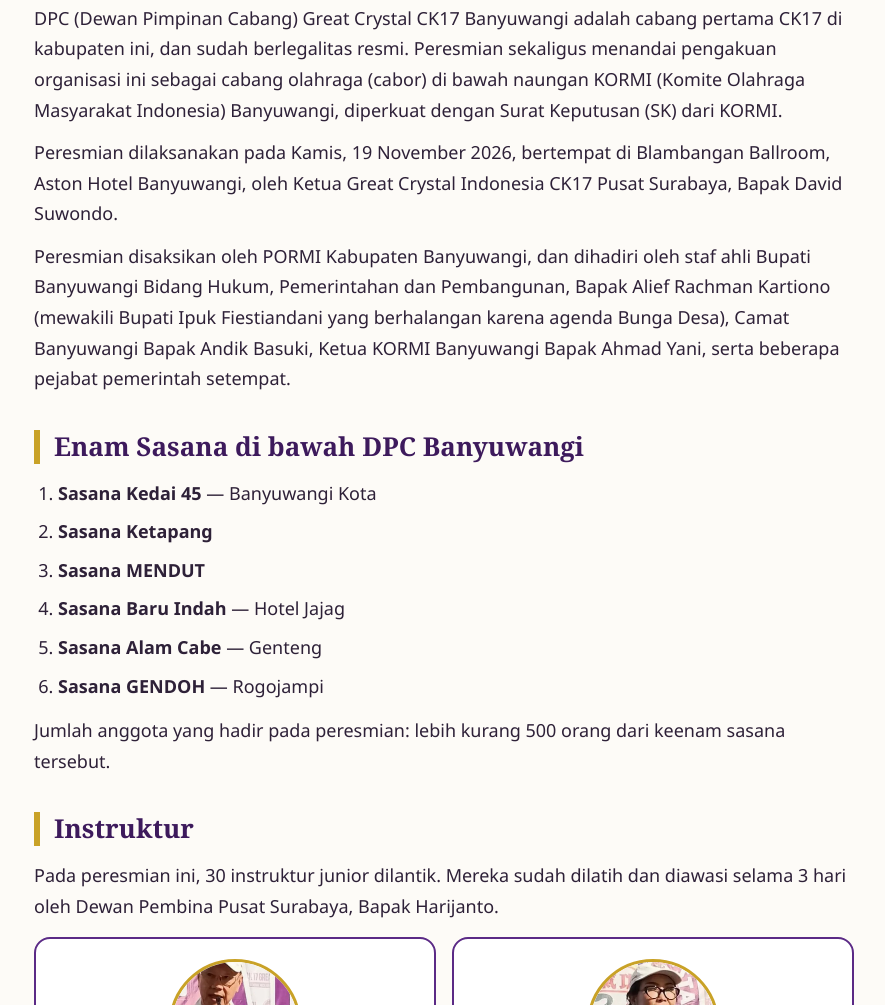
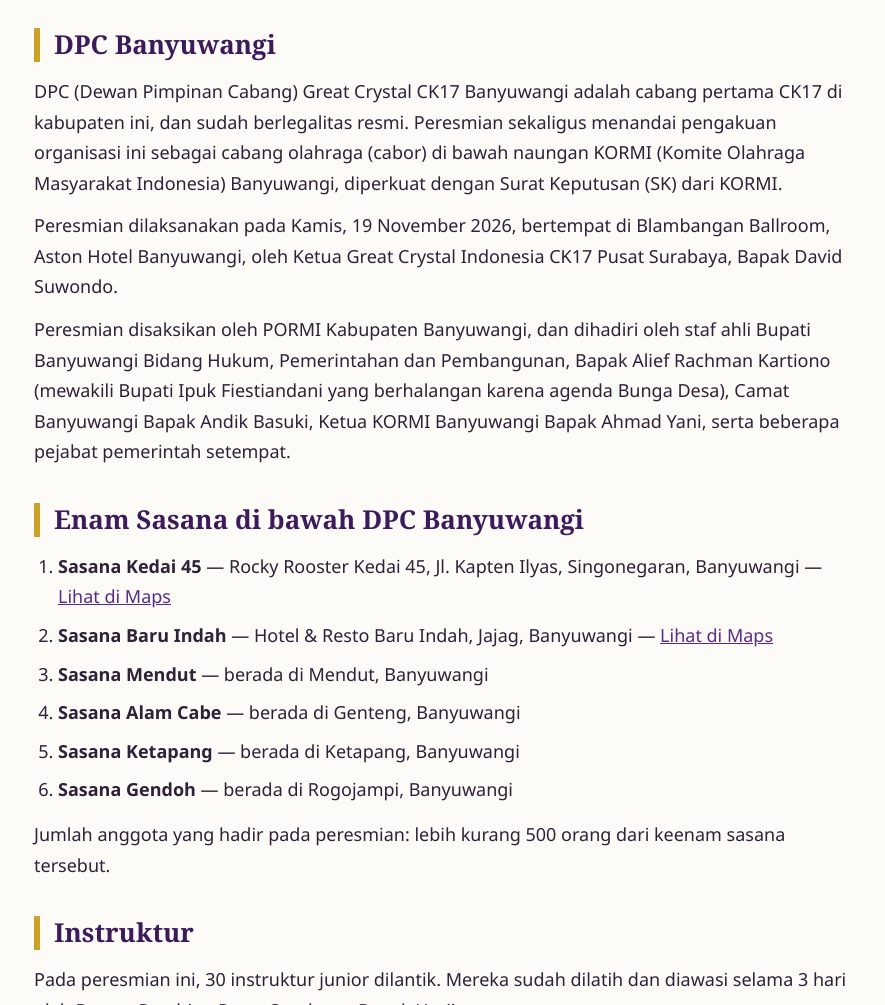
Before and after one commit to paranparanjare-bot/ck17-great-crystal, a plain HTML site: page index.html in a window 1280 px wide. Shown: the part 1146-2151 px from the top of the page, without its empty margins (196-1081 px from the left). Drawn offline with Linux system fonts and the light colour scheme.

Commit message:
Revisi 28 Nov: hapus nomor HP admin, tambah Sekretariat Kedai 45, daftar 6 sasana baru + jadwal latihan

```diff
--- a/chatbot.js
+++ b/chatbot.js
@@ -46,19 +46,19 @@ document.addEventListener('DOMContentLoaded', function () {
   var TANYA = [
     { kunci: ['apa itu ck17', 'ck17 itu apa', 'tentang ck17', 'qigong', 'senam'], jawab: "CK17 adalah senam bio-energi (Chinese Bio-Energy Medical Chi-Kung). Senam ini terdiri atas 17 jurus, dicetuskan oleh Guru Besar asal Taiwan, Prof. Dr. Lee Chen Chou. Anggota berlatih bersama secara rutin di sasana, dipandu instruktur." },
     { kunci: ['biaya', 'gratis', 'bayar'], jawab: "Latihan CK17 gratis dan terbuka bagi masyarakat, tanpa pungutan biaya." },
-    { kunci: ['sasana', 'lokasi', 'tempat latihan'], jawab: "Ada 6 sasana di bawah DPC Banyuwangi: Kedai 45 (Banyuwangi Kota), Ketapang, MENDUT, Baru Indah (Hotel Jajag), Alam Cabe (Genteng), dan GENDOH (Rogojampi)." },
-    { kunci: ['bergabung', 'gabung', 'daftar', 'mendaftar', 'cara join', 'join'], jawab: "Caranya mudah: datang langsung ke salah satu sasana saat jadwal latihan, atau hubungi kami lewat WhatsApp 0851-1150-7890. Pendaftaran gratis." },
-    { kunci: ['jadwal', 'kapan latihan', 'jam latihan', 'hari latihan'], jawab: "Jadwal latihan tiap sasana menyusul — silakan hubungi kami lewat WhatsApp 0851-1150-7890 untuk info terbaru." },
+    { kunci: ['sasana', 'lokasi', 'tempat latihan'], jawab: "Ada 6 sasana di bawah DPC Banyuwangi: 1. Sasana Kedai 45 — Rocky Rooster Kedai 45, Jl. Kapten Ilyas, Singonegaran, Banyuwangi. 2. Sasana Baru Indah — Hotel & Resto Baru Indah, Jajag, Banyuwangi. 3. Sasana Mendut — berada di Mendut, Banyuwangi. 4. Sasana Alam Cabe — berada di Genteng, Banyuwangi. 5. Sasana Ketapang — berada di Ketapang, Banyuwangi. 6. Sasana Gendoh — berada di Rogojampi, Banyuwangi." },
+    { kunci: ['bergabung', 'gabung', 'daftar', 'mendaftar', 'cara join', 'join'], jawab: "Caranya mudah: datang langsung ke salah satu sasana saat jadwal latihan. Pendaftaran gratis." },
+    { kunci: ['jadwal', 'kapan latihan', 'jam latihan', 'hari latihan'], jawab: "Latihan dimulai pukul 06.30 pagi sampai selesai. Sasana Kedai 45: Selasa & Kamis. Sasana Ketapang: Jumat. Untuk sasana lain, silakan datang langsung ke sasana untuk info jadwal." },
     { kunci: ['ketua', 'pengurus', 'pemimpin', 'agus sudirman', 'david suwondo', 'harijanto', 'ike dianita', 'lao shi'], jawab: "Ketua DPC Banyuwangi: Bapak Agus Sudirman. Instruktur Senior: Lao shi IKE Dianita. Ketua Great Crystal Indonesia CK17 Pusat Surabaya: Bapak David Suwondo. Dewan Pembina Pusat Surabaya: Bapak Harijanto." },
     { kunci: ['kapan diresmikan', 'diresmikan kapan', 'kapan peresmian', 'peresmian kapan', 'di mana diresmikan', 'diresmikan di mana', 'kapan berdiri', 'berdiri kapan', 'sejarah'], jawab: "DPC Banyuwangi diresmikan pada Kamis, 19 November 2026, di Blambangan Ballroom, Aston Hotel Banyuwangi, oleh Bapak David Suwondo. Ini DPC pertama di kabupaten dan sudah berlegalitas resmi sebagai cabang olahraga (cabor) di bawah KORMI Banyuwangi." },
     { kunci: ['anggota', 'peserta', 'jumlah', 'berapa orang'], jawab: "Lebih kurang 500 anggota dari keenam sasana hadir pada peresmian, dan 30 instruktur junior dilantik pada acara tersebut." },
     { kunci: ['manfaat', 'khasiat', 'guna', 'untuk apa', 'kesehatan'], jawab: "Senam CK17 membantu menjaga kebugaran tubuh sekaligus menenangkan pikiran dan hati, serta membudayakan pola hidup sehat." },
-    { kunci: ['hubungi', 'kontak', 'whatsapp', 'telepon', 'nomor'], jawab: "Silakan hubungi kami lewat WhatsApp <a href=\"https://wa.me/6285111507890\">0851-1150-7890</a>. Video kegiatan ada di kanal YouTube @greatcrystal." },
+    { kunci: ['hubungi', 'kontak', 'whatsapp', 'telepon', 'nomor'], jawab: "Silakan datang langsung ke sasana terdekat saat jadwal latihan. Video kegiatan ada di kanal YouTube @greatcrystal." },
     { kunci: ['video peresmian', 'video', 'youtube', 'tonton'], jawab: "Video kegiatan CK17 ada di kanal YouTube <a href=\"https://www.youtube.com/@greatcrystal\">@greatcrystal</a> — termasuk video peresmian DPC Banyuwangi." },
     { kunci: ['kormi', 'legalitas', 'izin', 'ck17 resmi', 'sudah resmi'], jawab: "DPC Banyuwangi sudah berlegalitas resmi dan menjadi cabang olahraga (cabor) di bawah KORMI (Komite Olahraga Masyarakat Indonesia) Banyuwangi, diperkuat Surat Keputusan (SK) dari KORMI." }
   ];
 
-  var JAWABAN_TIDAK_TAHU = "Maaf, saya belum tahu jawabannya. Silakan hubungi kami lewat WhatsApp <a href=\"https://wa.me/6285111507890\">0851-1150-7890</a>.";
+  var JAWABAN_TIDAK_TAHU = "Maaf, saya belum tahu jawabannya. Silakan datang langsung ke salah satu sasana saat jadwal latihan.";
 
   function normalisasi(teks) {
     return teks.toLowerCase().replace(/[^a-z0-9\s]/g, ' ').replace(/\s+/g, ' ').trim();
--- a/index.html
+++ b/index.html
@@ -45,6 +45,7 @@
       <h1 class="satu-baris">CK 17 GREAT CRYSTAL</h1>
       <p class="tagline">DPC Banyuwangi</p>
       <p>Sasana qigong bio-energi di Kabupaten Banyuwangi. Diresmikan pada Kamis, 19 November 2026. Latihan gratis dan terbuka untuk masyarakat.</p>
+      <p><strong>Sekretariat:</strong> Sasana Kedai 45 — Rocky Rooster Kedai 45, Jl. Kapten Ilyas, Singonegaran, Banyuwangi. <a href="https://share.google/OIrhsDeFFi9yiHMQ1" target="_blank" rel="noopener">Lihat di Maps</a></p>
     </div>
   </section>
 
@@ -65,12 +66,12 @@
     <section>
       <h2>Enam Sasana di bawah DPC Banyuwangi</h2>
       <ol class="sasana">
-        <li><strong>Sasana Kedai 45</strong> — Banyuwangi Kota</li>
-        <li><strong>Sasana Ketapang</strong></li>
-        <li><strong>Sasana MENDUT</strong></li>
-        <li><strong>Sasana Baru Indah</strong> — Hotel Jajag</li>
-        <li><strong>Sasana Alam Cabe</strong> — Genteng</li>
-        <li><strong>Sasana GENDOH</strong> — Rogojampi</li>
+        <li><strong>Sasana Kedai 45</strong> — Rocky Rooster Kedai 45, Jl. Kapten Ilyas, Singonegaran, Banyuwangi — <a href="https://share.google/OIrhsDeFFi9yiHMQ1" target="_blank" rel="noopener">Lihat di Maps</a></li>
+        <li><strong>Sasana Baru Indah</strong> — Hotel &amp; Resto Baru Indah, Jajag, Banyuwangi — <a href="https://maps.app.goo.gl/9AwmUGv2hHwJyqVZA" target="_blank" rel="noopener">Lihat di Maps</a></li>
+        <li><strong>Sasana Mendut</strong> — berada di Mendut, Banyuwangi</li>
+        <li><strong>Sasana Alam Cabe</strong> — berada di Genteng, Banyuwangi</li>
+        <li><strong>Sasana Ketapang</strong> — berada di Ketapang, Banyuwangi</li>
+        <li><strong>Sasana Gendoh</strong> — berada di Rogojampi, Banyuwangi</li>
       </ol>
       <p>Jumlah anggota yang hadir pada peresmian: lebih kurang 500 orang dari keenam sasana tersebut.</p>
     </section>
@@ -124,7 +125,6 @@
       <strong>CK17 Great Crystal</strong>
       <span>DPC Banyuwangi &bull; online</span>
     </div>
-    <a class="telepon-chat" href="https://wa.me/6285111507890" target="_blank" rel="noopener" aria-label="Hubungi via WhatsApp"><svg viewBox="0 0 24 24" width="22" height="22" fill="none" stroke="currentColor" stroke-width="2" stroke-linecap="round" stroke-linejoin="round" aria-hidden="true"><path d="M22 16.92v3a2 2 0 0 1-2.18 2 19.79 19.79 0 0 1-8.63-3.07 19.5 19.5 0 0 1-6-6 19.79 19.79 0 0 1-3.07-8.67A2 2 0 0 1 4.11 2h3a2 2 0 0 1 2 1.72 12.84 12.84 0 0 0 .7 2.81 2 2 0 0 1-.45 2.11L8.09 9.91a16 16 0 0 0 6 6l1.27-1.27a2 2 0 0 1 2.11-.45 12.84 12.84 0 0 0 2.81.7A2 2 0 0 1 22 16.92z"/></svg></a>
     <button class="tutup-chat" type="button" aria-label="Tutup chat">✕</button>
   </div>
   <div class="pesan-chat" id="pesan-chat"></div>
```
Also changed, not shown: bergabung.html (+8 -5 lines), galeri.html (+0 -1 lines), kegiatan.html (+0 -1 lines), peresmian.html (+0 -1 lines), video.html (+0 -1 lines).
